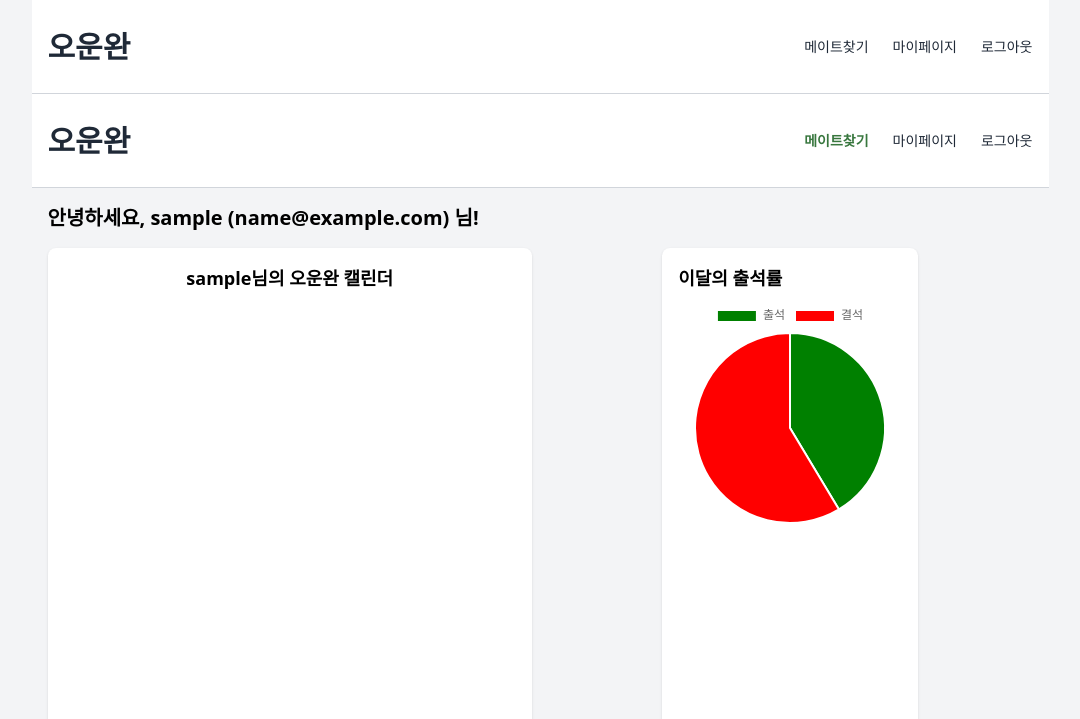
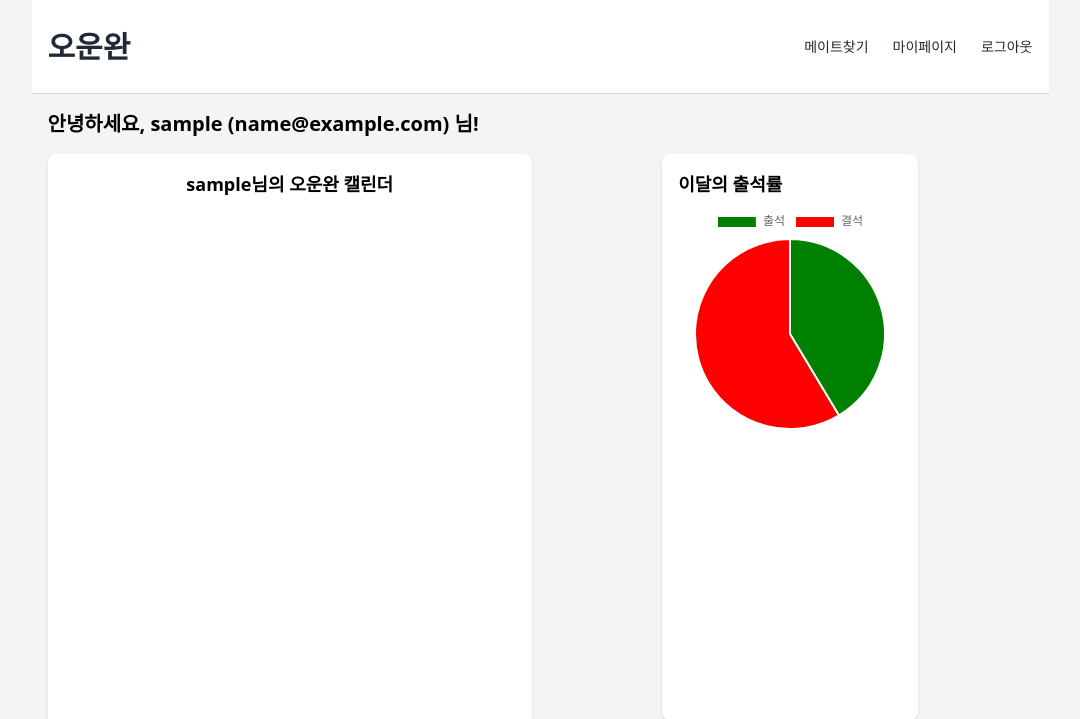
Before and after one commit to craftonjungle8/workoutchillguy-BE-, a Flask app: template templates/mainpage/mainpage.html in a window 1280 px wide. Shown: the top 719 px of the page, without its empty margins (100-1180 px from the left). Run offline with Flask 3, Linux system fonts and the light colour scheme; the template is opened without the code that fills it: most values are stand-ins (such as "Sample title", 1, 10 or a date in 2020); some libraries are stand-ins or nearby versions.

Commit message:
메인페이지 수정

```diff
--- a/templates/mainpage/mainpage.html
+++ b/templates/mainpage/mainpage.html
@@ -20,17 +20,6 @@
     </div>
 </div>
 
-    <!-- 상단 바 -->
-    <div class="w-[1017px] h-[94px] bg-white p-4 flex justify-between items-center border-b border-gray-300">
-        <div class="text-3xl font-bold text-gray-800">
-            <a href="/mainpage" class="text-gray-800 hover:text-[#38773E] transition duration-300">오운완</a>
-        </div>
-        <div class="flex space-x-6 text-sm text-gray-800">
-            <a href="/board" class="text-[#38773E] hover:text-[#2E5F31] font-semibold transition duration-300">메이트찾기</a>
-            <a href="/mypage" class="text-gray-800 hover:text-[#38773E] transition duration-300">마이페이지</a>
-            <a href="/logout" class="text-gray-800 hover:text-[#38773E] transition duration-300">로그아웃</a>
-        </div>
-    </div>
 
     <!-- 메인 컨텐츠 -->
     <div class="container mx-auto p-4 w-[1017px]">
```
